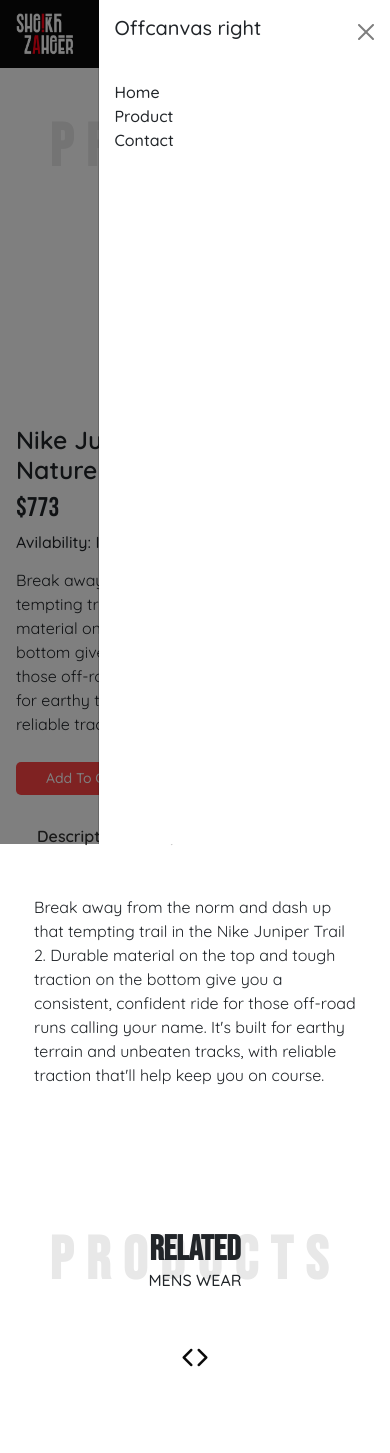
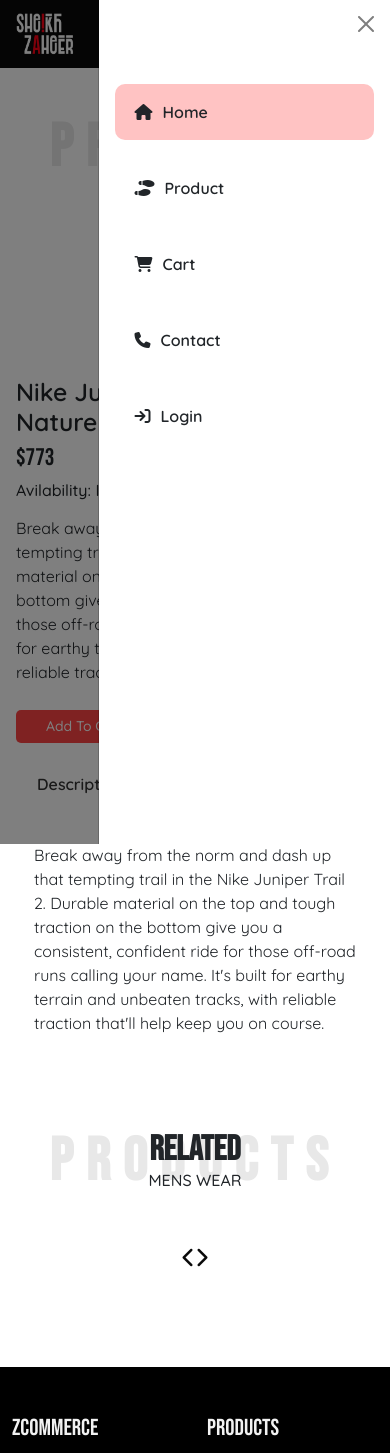
Before and after one commit to sheikhxzaheer/zCommerce, a Django app: page /product/product-details/1 in a window 390 px wide, after a click that opens the changed part. Shown: the top 1453 px of the page. Run offline with Django 4.2, Linux system fonts and the light colour scheme; data comes from the database, SQL or seed files in the repository; some libraries are stand-ins or nearby versions.

Commit message:
changed some design from home and product

```diff
--- a/static/design/responsive.css
+++ b/static/design/responsive.css
@@ -236,6 +236,11 @@
   .z-bnljksdfewv{
     flex-direction: column;
   }
+  .btn-close:focus{
+    outline: none;
+    box-shadow: none;
+    opacity: unset;
+  }
 }
 @media only screen and (max-width: 420px) {
   .product-card-2 h6 {
@@ -245,11 +250,15 @@
     font-size: 22px;
   }
   .block-product .price a {
-    margin-left: 5px;
+    margin-left: 3px;
+  }
+  .related-product-carousel .owl-nav>div {
+    bottom: unset !important;
+    top: -21%;
   }
   .home-product .owl-nav>div {
     bottom: unset !important;
-    top: -20%;
+    top: -21%;
   }
   .home-product .owl-nav .owl-next {
     right: 59%;
@@ -259,24 +268,34 @@
   }
 }
 @media only screen and (max-width: 405px) {
+  .related-product-carousel .owl-nav .owl-next {
+    right: 4%;
+  }
+  .related-product-carousel .owl-nav .owl-prev {
+    right: 15%;
+  }
   .home-product .owl-nav .owl-next {
-    right: 61%;
+    right: 4%;
   }
   .home-product .owl-nav .owl-prev {
-    right: 64%;
+    right: 15%;
   }
   .home-product-slider hr {
     width: 18% !important;
   }
   .block-product .price {
-    bottom: 10px;
+    bottom: 8px;
     left: 58px;
   }
   .block-product h3 {
     font-size: 18px;
   }
   .prod-content-container h2 {
-    font-size: 27px;
+    font-size: 24px;
+    font-family: 'Bebas Neue', cursive;
+  }
+  .prod-content-container h4 {
+    font-size: 20px;
     font-family: 'Bebas Neue', cursive;
   }
   .offer-price {
--- a/static/design/styles.css
+++ b/static/design/styles.css
@@ -9,9 +9,8 @@
     text-decoration: none;
     list-style: none;
 }
-html{
+html {
     overflow-x: hidden;
-
 }
 body {
     overflow-x: hidden;
@@ -90,6 +89,7 @@ ul {
     padding: 10px 40px;
     border-radius: 5px;
     font-weight: 500;
+    border: 0;
     font-size: 16px;
     transition: transform 0.3s;
     text-decoration: none;
@@ -945,7 +945,7 @@ footer ul li {
     letter-spacing: 0px;
     text-transform: uppercase;
 }
-.marque-section i{
+.marque-section i {
     color: #f2f2f2;
 }
 .marque-section .item-content:after {
@@ -957,18 +957,31 @@ footer ul li {
     margin-left: 3rem;
 }
 /* marque section*/
-.remove-carousel-nav .owl-nav{
+.remove-carousel-nav .owl-nav {
     display: none;
-
 }
-.row-gap-footer{
+.row-gap-footer {
     row-gap: 20px;
 }
-
 /* hamburger */
-.z-hambuger-menu i{
+.z-hambuger-menu i {
     color: #fff;
     font-size: 20px;
+}
+.offcanvas-body li {
 
+    padding: 10px;
+    border-radius: 10px;
+    margin: 20px 0;
+}
+.offcanvas-body li a {
+    font-family: 'Quicksand', sans-serif;
+    font-weight: 600;
+}
+.offcanvas-body li a i {
+    padding: 10px;
+}
+.selected-hamburger{
+    background-color: #ff454552;
 }
 /* hamburger */
--- a/static/script/app.js
+++ b/static/script/app.js
@@ -6,6 +6,32 @@ window.addEventListener("scroll", function () {
 
 
 
+$(".related-product-carousel").owlCarousel({
+  loop: true,
+  margin: 10,
+  nav: true,
+  navText: [
+    "<i class='fa-solid fa-chevron-left'></i>",
+    "<i class='fa-solid fa-chevron-right'></i>"
+  ],
+  autoplay: true,
+  autoplayHoverPause: true,
+  responsive: {
+
+    0: {
+      items: 4
+    },
+    480: {
+      items: 4
+    },
+    767: {
+      items: 4
+    },
+    1000: {
+      items: 5
+    }
+  }
+});
 $(".home-product").owlCarousel({
   loop: true,
   margin: 10,
--- a/templates/base.html
+++ b/templates/base.html
@@ -88,15 +88,17 @@
                 <div class="offcanvas offcanvas-end w-75" tabindex="-1" id="offcanvasRight"
                     aria-labelledby="offcanvasRightLabel">
                     <div class="offcanvas-header">
-                        <h5 id="offcanvasRightLabel">Offcanvas right</h5>
+                        <h5 id="offcanvasRightLabel"></h5>
                         <button type="button" class="btn-close text-reset" data-bs-dismiss="offcanvas"
                             aria-label="Close"></button>
                     </div>
                     <div class="offcanvas-body">
                         <ul class=" m-0 p-0">
-                            <li><a href="/">Home</a></li>
-                            <li><a href="/product">Product</a></li>
-                            <li><a href="/contact">Contact</a></li>
+                            <li class="selected-hamburger"><a href="/"><i class="fa-solid fa-house"></i>Home</a></li>
+                            <li><a href="/product"><i class="fa-solid fa-shoe-prints"></i>Product</a></li>
+                            <li><a href="/cart"><i class="fa-solid fa-cart-shopping"></i>Cart</a></li>
+                            <li><a href="/contact"><i class="fa-solid fa-phone"></i>Contact</a></li>
+                            <li><a href="/auth/login"><i class="fa-solid fa-arrow-right-to-bracket"></i>Login</a></li>
                         </ul>
                     </div>
                 </div>
--- a/templates/index.html
+++ b/templates/index.html
@@ -715,9 +715,9 @@
                                 <h2>Retro Favorites</h2>
                                 <h6>Level up your sneaker rotation with top selling Jordan Retros.</h6>
                             </div>
-                            <div class="d-flex pt-2 pt-sm-4">
+                            {% comment %} <div class="d-flex pt-2 pt-sm-4">
                                 <a href="#" class="z-button">Add To Cart</a>
-                            </div>
+                            </div> {% endcomment %}
                         </div>
                     </div>
                 </div>
--- a/templates/login.html
+++ b/templates/login.html
@@ -53,7 +53,8 @@
                                 </h6>
                             </div>
                             <div>
-                                <a href="{% provider_login_url 'google' %}" class="login-with-google-btn">
+
+                                <a href="{% comment %} {% provider_login_url 'google' %} {% endcomment %}" class="login-with-google-btn">
                                     <img src="/static/images/google-logo.png" alt="">
                                     Sign in with Google
                                 </a>
--- a/templates/product-details.html
+++ b/templates/product-details.html
@@ -21,25 +21,25 @@
                 <div class="product-details-img-container">
                     <img src="{{singleProduct.product_image}}" alt="">
                     <div class="row z-center py-4">
-                        <div class="col-lg-2 col-md-3">
+                        <div class="col-2 col-md-3">
                             <img src="{{singleProduct.product_image}}" alt="">
                         </div>
-                        <div class="col-lg-2 col-md-3">
+                        <div class="col-2 col-md-3">
                             <img src="{{singleProduct.product_image}}" alt="">
                         </div>
-                        <div class="col-lg-2 col-md-3">
+                        <div class="col-2 col-md-3">
                             <img src="{{singleProduct.product_image}}" alt="">
                         </div>
                     </div>
                 </div>
             </div>
-            <div class="col-lg-7 col-md-7 py-5 px-3 px-lg-5">
+            <div class="col-lg-7 col-md-7 pb-0 pb-sm-5 pt-5 px-3 px-lg-5">
                 <div class="product-details-content ">
                     <h2 class="fw-semibold">{{singleProduct.product_title}}</h2>
                     <div class="d-flex gap-4 prod-content-container">
                         {% if singleProduct.product_offer_price > 0 %}
                         <div class="offer-price">
-                            <h2>${{singleProduct.product_offer_price}}</h2>
+                            <h2 style="color: #ff4545">${{singleProduct.product_offer_price}}</h2>
                             <h4> ${{ singleProduct.product_price }}</h4>
 
                         </div>
--- a/templates/related-product.html
+++ b/templates/related-product.html
@@ -3,7 +3,7 @@
 <div class="row pb-5 mb-4">
     <div class="col-lg-12 heading text-center">
         <div class="carousel-wrap">
-            <div class="owl-carousel home-product">
+            <div class="owl-carousel related-product-carousel">
                 {% for product in relatedProduct %}
                     <div class="item">
                         <a href="{% url 'productDetails' product.product_id %}">
--- a/zaheer/settings.py
+++ b/zaheer/settings.py
@@ -25,8 +25,8 @@ SECRET_KEY = 'django-insecure-dmm9bhzrvh3cumncqc$vhi49fa&^!f$(v3@#-hvb+-&&l5tsiu
 # SECURITY WARNING: don't run with debug turned on in production!
 DEBUG = True
 
-ALLOWED_HOSTS = ['.vercel.app', '.now.sh']
-# ALLOWED_HOSTS = []
+# ALLOWED_HOSTS = ['.vercel.app', '.now.sh']
+ALLOWED_HOSTS = []
 
 
 # Application definition
```
